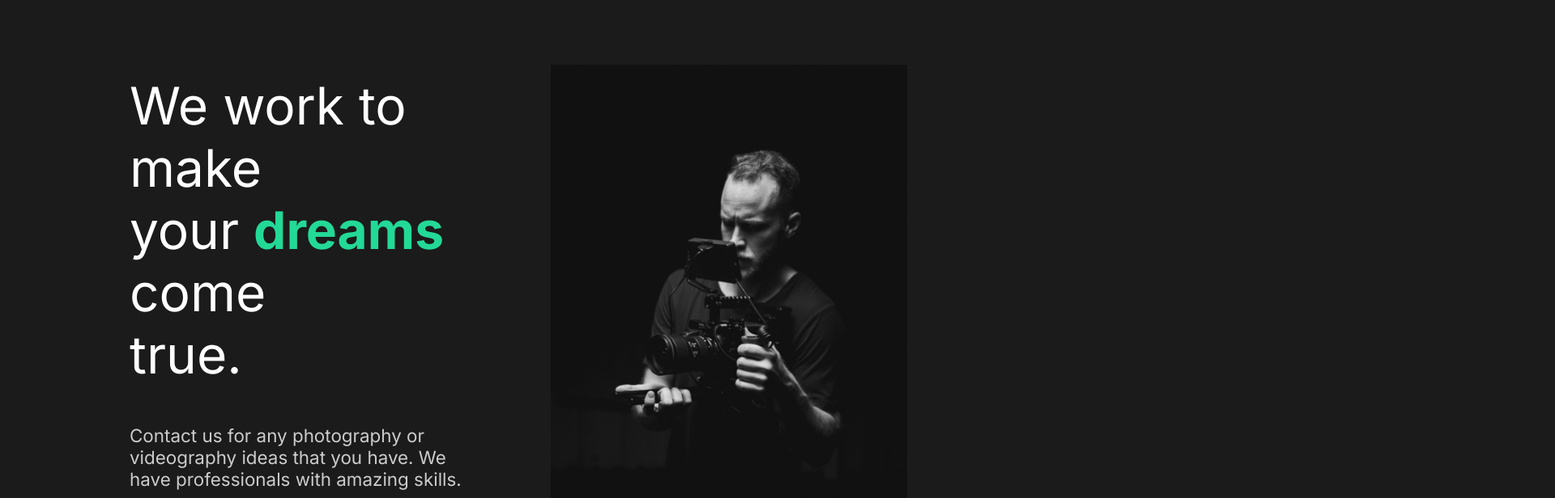
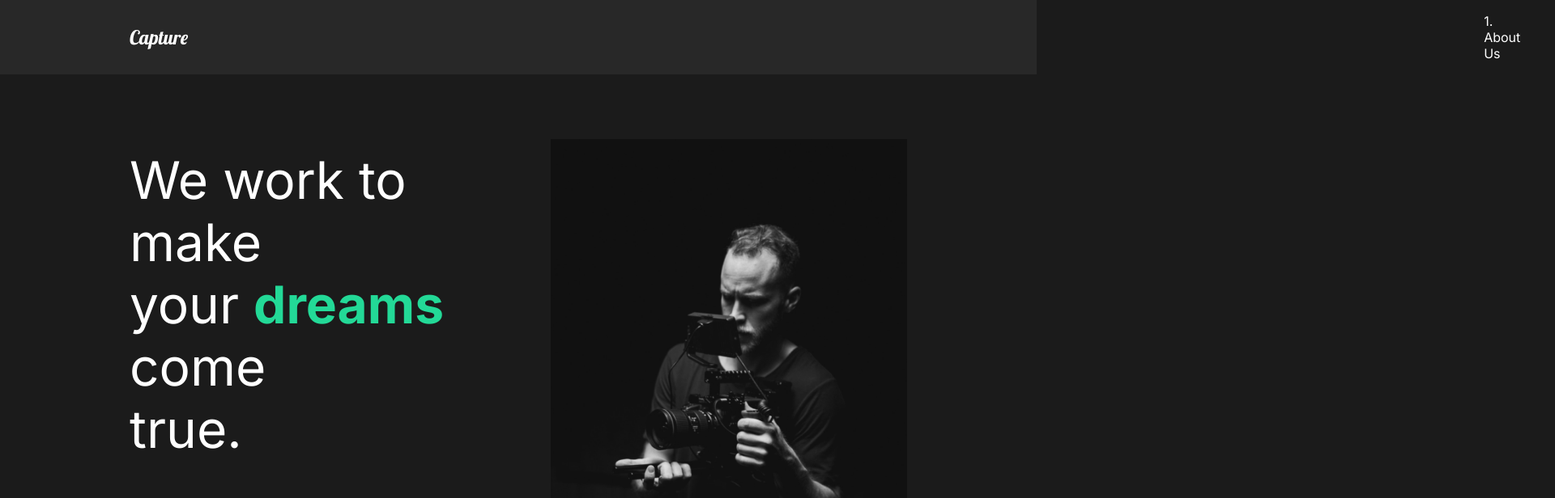
Before and after one commit to fantee-hub/react-course-capture, a React (Create React App) app: page / in a window 1280 px wide. Shown: the top 616 px of the page at 81% size, 1920 px wide, since content can reach past the window. Built offline with nearby package versions, Linux system fonts and the light colour scheme.

Commit message:
8. Faq styling

```diff
--- a/src/App.js
+++ b/src/App.js
@@ -1,10 +1,12 @@
 import React from "react";
 import AboutUs from "./pages/AboutUs";
 import GlobalStyling from "./components/GlobalStyling";
+import Nav from "./components/Nav";
 function App() {
   return (
     <div className="App">
       <GlobalStyling />
+      <Nav />
       <AboutUs />
     </div>
   );
--- /dev/null
+++ b/src/components/Nav.js
@@ -0,0 +1,55 @@
+import React from "react";
+import styled from "styled-components";
+const Nav = () => {
+  return (
+    <StyledNav>
+      <h1>
+        <a href="#" id="logo">
+          Capture
+        </a>
+      </h1>
+      <ul>
+        <li>
+          <a href="#">1. About Us</a>
+        </li>
+        <li>
+          <a href="#">2. Our Work</a>
+        </li>
+        <li>
+          <a href="#">3. Contact Us</a>
+        </li>
+      </ul>
+    </StyledNav>
+  );
+};
+
+const StyledNav = styled.nav`
+  display: flex;
+  margin: auto;
+  justify-content: space-between;
+  align-items: center;
+  min-height: 10vh;
+  padding: 1rem 10rem;
+  background: #282828;
+  a {
+    color: white;
+    text-decoration: none;
+    li {
+      padding-left: 100rem;
+    }
+  }
+  ul {
+    list-style: none;
+    display: flex;
+  }
+  #logo {
+    font-family: Lobster, cursive;
+    font-size: 1.5rem;
+    font-weight: lighter;
+  }
+  li {
+    padding-left: 100rem;
+  }
+`;
+
+export default Nav;
```
Also changed, not shown: 1 other file (tests, documents, lock files or other folders).
